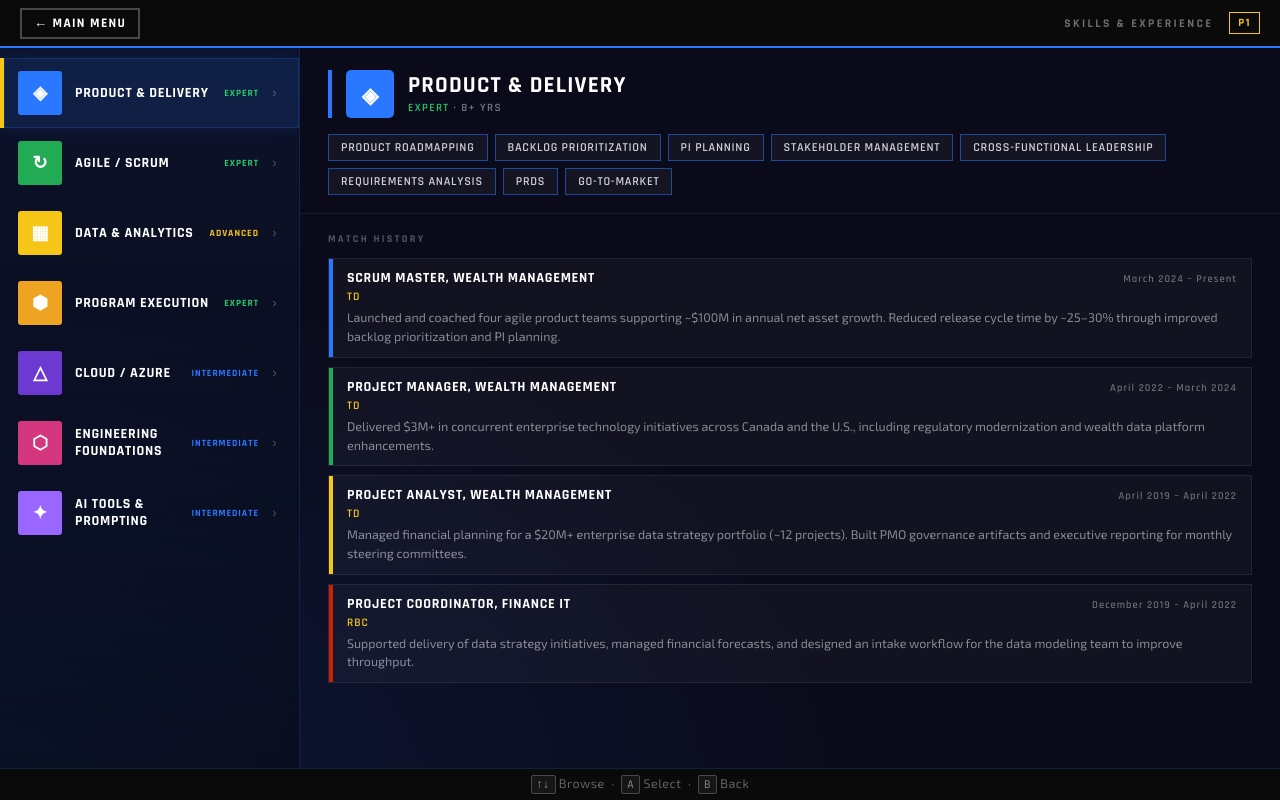
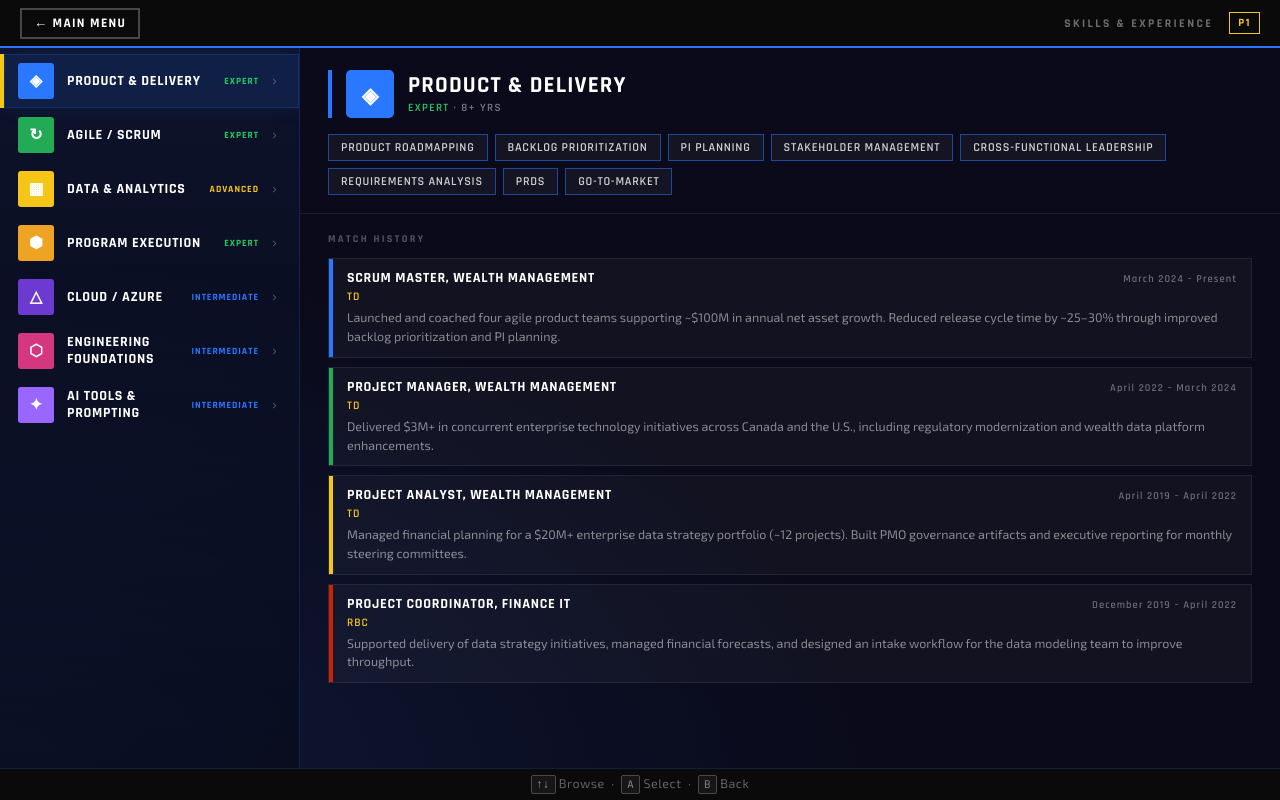
Before and after one commit to atgko/ssbu-portfolio, a React (Vite) app: page /skills in a window 1280 px wide. Built offline with nearby package versions, Linux system fonts and the light colour scheme; no server answers.

Commit message:
fix: controller emoji in Build Story, remove self-link on SSBU spirit, compact Skills menu

```diff
--- a/src/pages/BuildStory.tsx
+++ b/src/pages/BuildStory.tsx
@@ -104,7 +104,7 @@ export function BuildStory() {
 
             <div className={styles.intro}>
               <p className={styles.introParagraph}>
-                I recently designed and built my personal portfolio to replicate the menu experience from Super Smash Bros. Ultimate.
+                I recently designed and built my personal portfolio to replicate the menu experience from Super Smash Bros. Ultimate. 🎮
               </p>
               <p className={styles.introParagraph}>
                 I wanted to create something interactive and memorable—something that goes beyond a traditional portfolio and reflects both my work and a bit of my personality. In a market where many candidates have strong credentials, I saw this as an opportunity to differentiate through experience and design.
--- a/src/pages/Projects.tsx
+++ b/src/pages/Projects.tsx
@@ -134,7 +134,7 @@ const PROJECTS: Project[] = [
     description:
       'A personal portfolio website built as a pixel-faithful recreation of the Super Smash Bros. Ultimate UI. Demonstrates frontend craft, design fidelity, and product thinking applied to a personal project.',
     tags: ['React', 'Vite', 'TypeScript', 'Framer Motion'],
-    demoUrl: 'https://athavan.gg',
+    demoUrl: null,
     githubUrl: 'https://github.com/atgko/ssbu-portfolio',
     buildStoryUrl: '/build-story',
     artGradient: ['#1a0505', '#6e0a0a', '#cc3300'],
--- a/src/pages/Skills.module.css
+++ b/src/pages/Skills.module.css
@@ -78,18 +78,16 @@
   display: flex;
   flex-direction: column;
   border-right: 1px solid rgba(42, 120, 255, 0.18);
-  overflow-y: auto;
-  padding: 10px 0;
+  overflow: hidden;
+  padding: 6px 0;
   background: linear-gradient(180deg, rgba(42, 120, 255, 0.08) 0%, rgba(0, 0, 0, 0.32) 100%);
-  scrollbar-width: thin;
-  scrollbar-color: rgba(255, 255, 255, 0.12) transparent;
 }
 
 .menuRow {
   display: flex;
   align-items: center;
   gap: 13px;
-  padding: 13px 18px 13px 0;
+  padding: 9px 18px 9px 0;
   padding-left: 0;
   border: none;
   border-left: 4px solid transparent;
@@ -115,10 +113,10 @@
   display: inline-flex;
   align-items: center;
   justify-content: center;
-  width: 44px;
-  height: 44px;
+  width: 36px;
+  height: 36px;
   border-radius: 3px;
-  font-size: 1.15rem;
+  font-size: 1rem;
   font-weight: 700;
   color: var(--ssbu-white);
   flex-shrink: 0;
```
